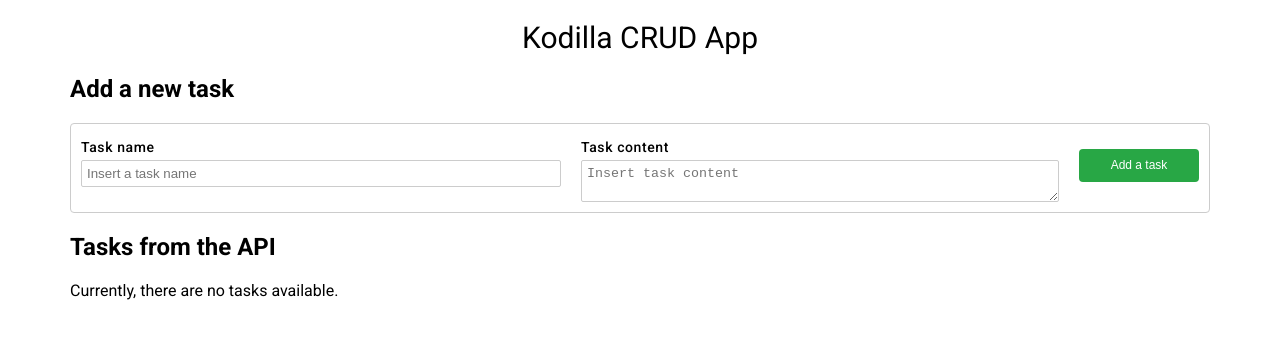
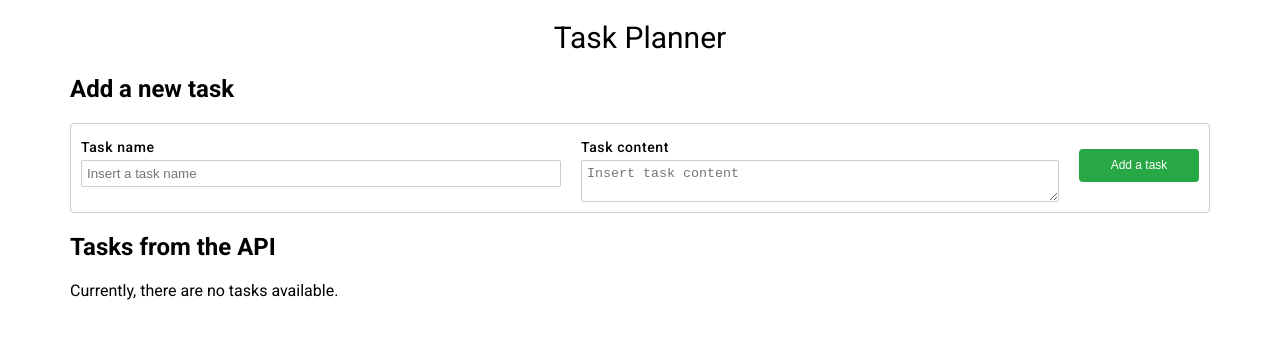
Before and after one commit to szymonprosol/szymonprosol.github.io, a plain HTML site: page index.html in a window 1280 px wide. Drawn offline with Linux system fonts and the light colour scheme; no server answers.

Commit message:
Update index.html

```diff
--- a/index.html
+++ b/index.html
@@ -8,7 +8,7 @@
   <link href="https://fonts.googleapis.com/css?family=Roboto:400,400i,500,500i,700,700i&subset=latin-ext" rel="stylesheet">
 </head>
 <body>
-<h1 class="kodilla-heading kodilla-heading--main">Kodilla CRUD App</h1>
+<h1 class="kodilla-heading kodilla-heading--main">Task Planner</h1>
 
 <main class="crud container">
   <section class="datatable">
```
